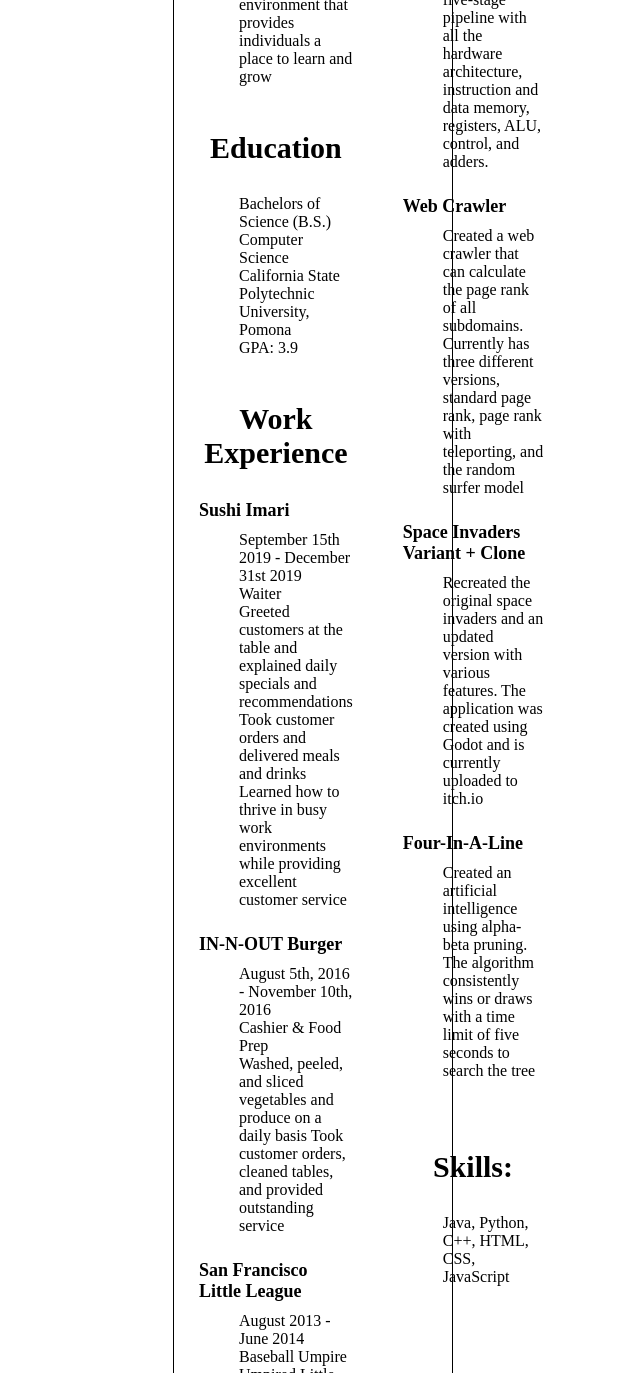
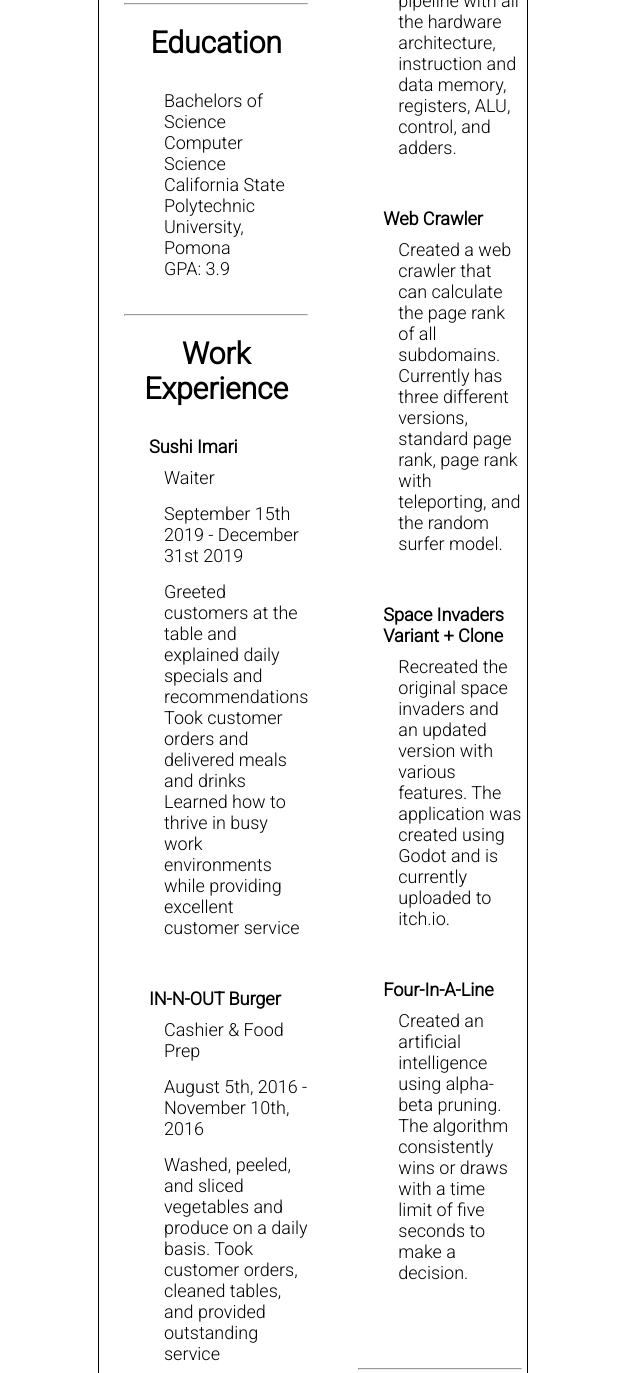
Before and after one commit to kson4/Resume, a plain HTML site: page index.html in a window 1280 px wide. Shown: the part 578-1951 px from the top of the page, without its empty margins (327-967 px from the left). Drawn offline with Linux system fonts and the light colour scheme.

Commit message:
changed wording, updated format again

```diff
--- a/index.html
+++ b/index.html
@@ -5,6 +5,9 @@
     <meta http-equiv="X-UA-Compatible" content="IE=edge">
     <meta name="viewport" content="width=device-width, initial-scale=1.0">
     <title>Resume</title>
+    <link rel="preconnect" href="https://fonts.googleapis.com">
+    <link rel="preconnect" href="https://fonts.gstatic.com" crossorigin>
+    <link href="https://fonts.googleapis.com/css2?family=Roboto:wght@300&display=swap" rel="stylesheet">
     <link rel="stylesheet" href="styles.css">
 </head>
 <body>
@@ -22,6 +25,7 @@
                 </div>
             </div>
         </div>
+        <hr>
         <div class="content">
             <div class="left-column">
                 <div class="about">
@@ -32,19 +36,21 @@
                         individuals a place to learn and grow
                     </p>
                 </div>
+                <hr>
                 <div class="education">
                     <h3>Education</h3>
-                    <p>Bachelors of Science (B.S.)</p>
+                    <p>Bachelors of Science</p>
                     <p>Computer Science</p>
                     <p>California State Polytechnic University, Pomona</p>
                     <p>GPA: 3.9</p>
                 </div>
+                <hr>
                 <div class="experience">
                     <h3>Work Experience</h3>
                     <div class="sushi">
-                        <h4 class="company">Sushi Imari</h3>
+                        <h4 class="company">Sushi Imari</h4>
+                        <p class="position">Waiter</p>
                         <p class="date">September 15th 2019 - December 31st 2019</p>
-                        <p class="position">Waiter</p>
                         <p class="description">
                             Greeted customers at the table and explained daily specials and recommendations
                             Took customer orders and delivered meals and drinks
@@ -52,18 +58,18 @@
                         </p>
                     </div>
                     <div class="innout">
-                        <h4 class="company">IN-N-OUT Burger</h3>
+                        <h4 class="company">IN-N-OUT Burger</h4>
+                        <p class="position">Cashier & Food Prep</p>
                         <p class="date">August 5th, 2016 - November 10th, 2016</p>
-                        <p class="position">Cashier & Food Prep</p>
                         <p class="description">
-                            Washed, peeled, and sliced vegetables and produce on a daily basis
+                            Washed, peeled, and sliced vegetables and produce on a daily basis.
                             Took customer orders, cleaned tables, and provided outstanding service
                         </p>
                     </div>
-                    <div class="umpre">
-                        <h4 class="company">San Francisco Little League</h3>
+                    <div class="umpire">
+                        <h4 class="company">San Francisco Little League</h4>
+                        <p class="position">Baseball Umpire</p>
                         <p class="date">August 2013 - June 2014</p>
-                        <p class="position">Baseball Umpire</p>
                         <p class="descrption">
                             Umpired Little League Games (ages 6 - 16) across many fields in San Francisco
                             Was expected to show up on time with personal, protective gear
@@ -76,7 +82,7 @@
                 <div class="projects">
                     <h3>Projects</h3>
                     <div class="mips">
-                        <h4 class="title">MIPS Processor</h3>
+                        <h4 class="title">MIPS Processor</h4>
                         <p>
                             Created a 32-bit MIPS processor using VHDL.
                             The implementation consists of a five-stage pipeline with all the
@@ -85,30 +91,31 @@
                         </p>
                     </div>
                     <div class="crawler">
-                        <h4 class="title">Web Crawler</h3>
+                        <h4 class="title">Web Crawler</h4>
                         <p>
                             Created a web crawler that can calculate the page rank of all subdomains.
                             Currently has three different versions, standard page rank,
-                            page rank with teleporting, and the random surfer model
+                            page rank with teleporting, and the random surfer model.
                         </p>
                     </div>
                     <div class="spaceinvaders">
-                        <h4 class="title">Space Invaders Variant + Clone</h3>
+                        <h4 class="title">Space Invaders Variant + Clone</h4>
                         <p>
                             Recreated the original space invaders and an updated version with various
                             features. The application was created using Godot and is currently
-                            uploaded to itch.io
+                            uploaded to itch.io.
                         </p>
                     </div>
                     <div class="fourinline">
-                        <h4 class="title">Four-In-A-Line</h3>
+                        <h4 class="title">Four-In-A-Line</h4>
                         <p>
                             Created an artificial intelligence using alpha-beta pruning.
                             The algorithm consistently wins or draws with a time limit of
-                            five seconds to search the tree
+                            five seconds to make a decision.
                         </p>
                     </div>
                 </div>
+                <hr>
                 <div class="skills">
                     <h3>Skills:</h3>
                     <p>
--- a/styles.css
+++ b/styles.css
@@ -1,12 +1,16 @@
 * {
     margin: 0;
     padding: 0;
+    font-size: 18px;
+    font-family: "Roboto", "sans-serif";
 }
 
 .container {
-    margin-top: 150px;
-    margin-left: 500px;
-    margin-right: 500px;
+    margin-top: 10px;
+    margin-left: 425px;
+    margin-right: 425px;
+    padding-top: 10px;
+    padding-bottom: 25px;
     border: 1px solid black
 }
 
@@ -30,6 +34,7 @@ h3 {
 h4 {
     font-size: 18px;
     margin-bottom: 10px;
+    margin-left: 25px;
 }
 
 .header {
@@ -37,7 +42,7 @@ h4 {
     flex-direction: column;
     align-items: center;
     justify-content: center;
-    margin-bottom: 35px;
+    margin-bottom: 25px;
 }
 
 .contact {
@@ -53,19 +58,40 @@ h4 {
     display: flex;
 }
 
-.left-column, .right-column {
-    padding: 25px;
+.experience p {
+    margin-bottom: 15px;
 }
 
-.left-column div,
-.right-column div {
-    margin-bottom: 25px;
+.left-column, .right-column {
+    padding-left: 25px;
+    padding-right: 25px;
+}
+
+.right-column p {
+    margin-bottom: 50px;
+}
+
+.experience div {
+    margin-bottom: 50px;
 }
 
 .about, .education, .projects {
-    padding-bottom: 20px;
+    padding-bottom: 15px;
 }
 
 p {
     padding-left: 40px;
 }
+
+hr {
+    margin-top: 20px;
+    margin-bottom: 20px;
+}
+
+.skills {
+    margin-top: 125px;
+}
+
+.projects {
+    margin-top: 75px;
+}
```
